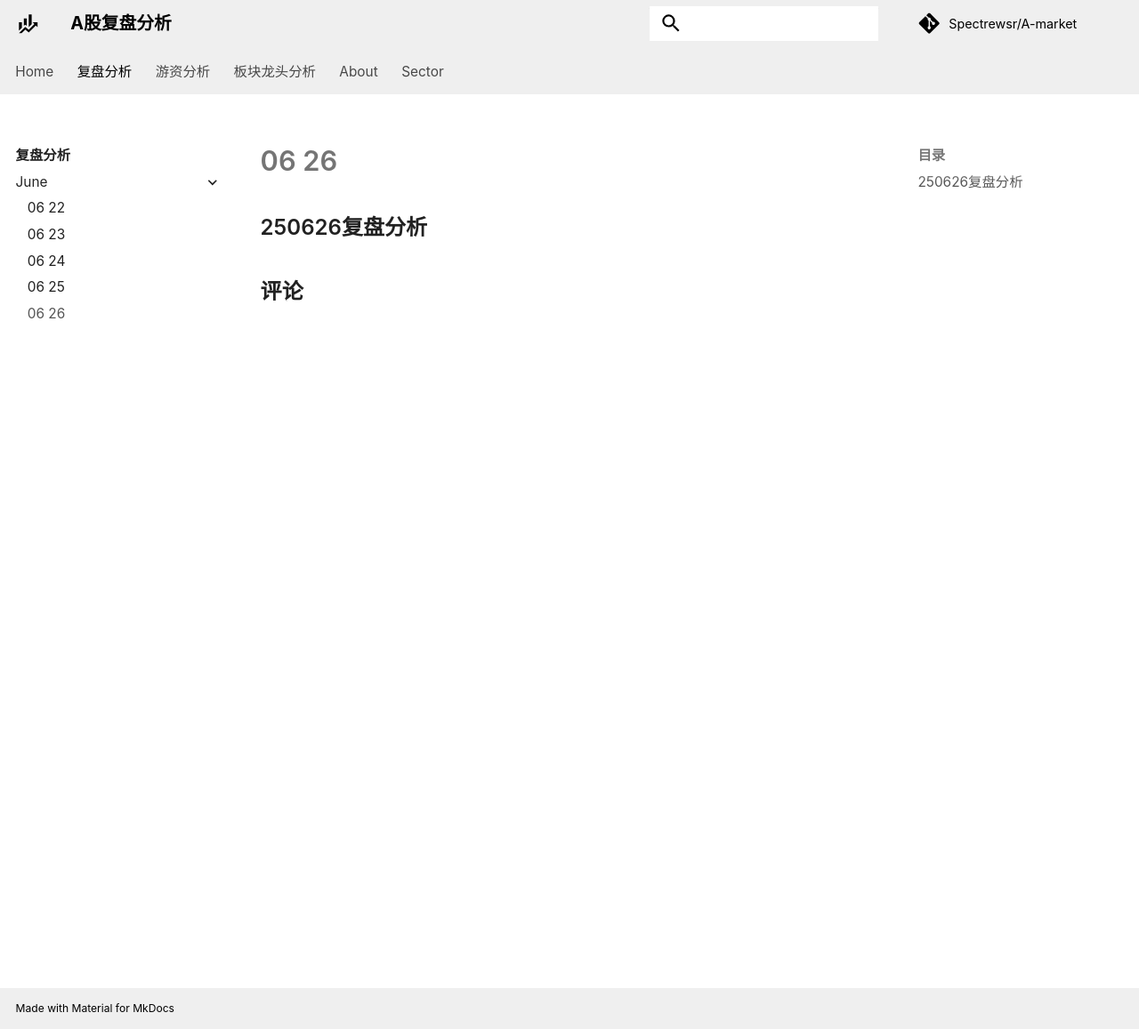
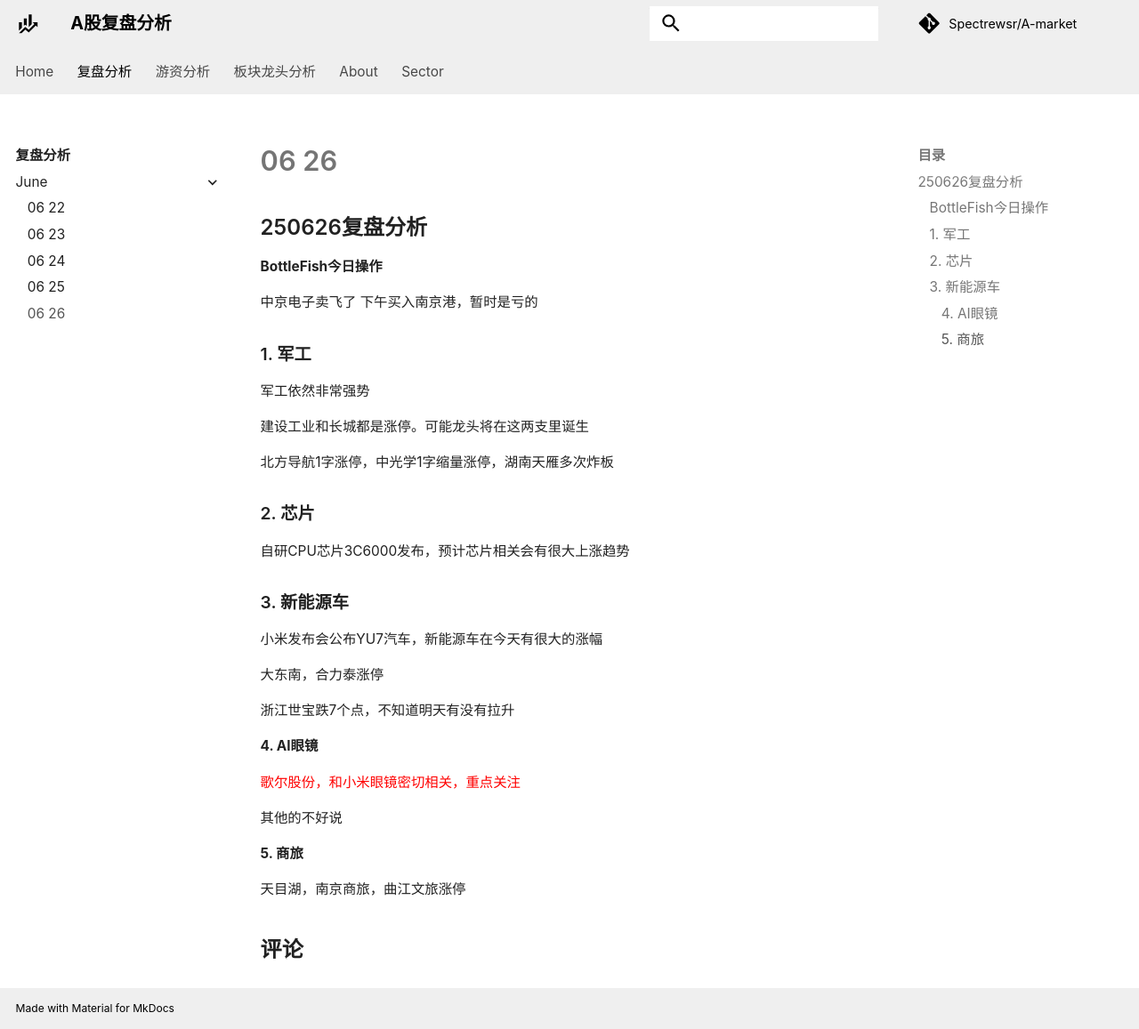
Before and after one commit to Spectrewsr/A-market, an MkDocs documentation site: the page built from docs/daily/2025/06/06-26/06-26.md, in a window 1280 px wide and 1157 px high. Shown: the whole window at 89% size. Built offline with MkDocs 1.6.1 and Material for MkDocs 9.7.7, drawn with Linux system fonts in a browser that asks for light colours; comment, search, counter and statistics services are not loaded.

Commit message:
20250626

```diff
--- a/docs/daily/2025/06/06-26/06-26.md
+++ b/docs/daily/2025/06/06-26/06-26.md
@@ -2,3 +2,32 @@
 comments: true
 ---
 ## 250626复盘分析
+
+#### BottleFish今日操作
+
+中京电子卖飞了 下午买入南京港，暂时是亏的
+
+### 1. 军工
+军工依然非常强势
+
+建设工业和长城都是涨停。可能龙头将在这两支里诞生
+
+北方导航1字涨停，中光学1字缩量涨停，湖南天雁多次炸板
+
+### 2. 芯片
+自研CPU芯片3C6000发布，预计芯片相关会有很大上涨趋势
+
+### 3. 新能源车
+小米发布会公布YU7汽车，新能源车在今天有很大的涨幅
+
+大东南，合力泰涨停
+
+浙江世宝跌7个点，不知道明天有没有拉升
+
+#### 4. AI眼镜
+<span style="color:red">歌尔股份，和小米眼镜密切相关，重点关注</span>
+
+其他的不好说
+
+#### 5. 商旅
+天目湖，南京商旅，曲江文旅涨停
```
